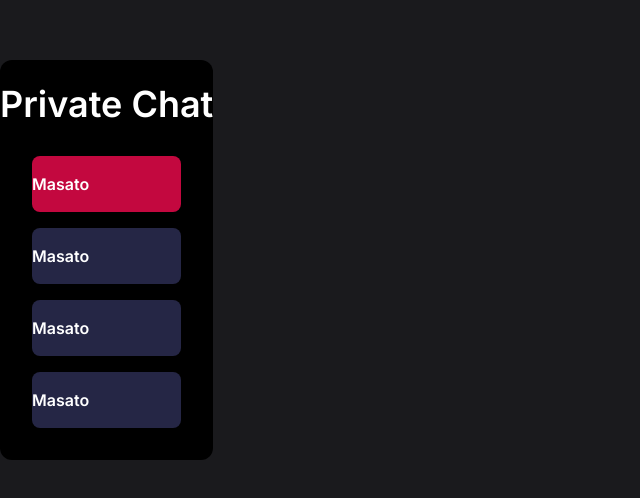
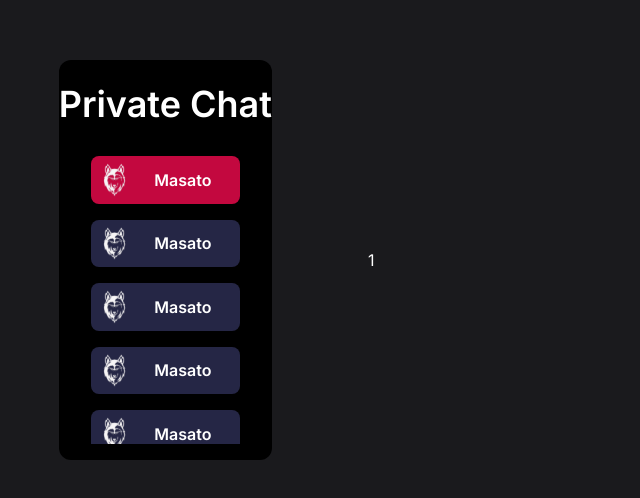
Before and after one commit to ChawinNg/jor-bor-frontend, a Next.js app: page /chats/1 in a window 1280 px wide. Shown: the part 140-638 px from the top of the page, without its empty margins (0-640 px from the left). Built offline with nearby package versions, Linux system fonts and the light colour scheme.

Commit message:
chat box v1

```diff
--- a/src/app/(home)/chats/[id]/page.tsx
+++ b/src/app/(home)/chats/[id]/page.tsx
@@ -1,12 +1,14 @@
+import PrivateChat from "@/components/chat/PrivateChat";
 import PrivateChatList from "@/components/chat/PrivateChatList";
 
 export default function ChatPage({ params }: { params: { id: string } }) {
   return (
-    <div className="flex flex-col h-screen justify-center items-start gap-y-8">
+    <div className="flex flex-row h-screen justify-center items-center gap-y-8 gap-x-24">
       <div className="flex flex-col w-1/6 justify-center bg-black h-1/2 gap-y-6 py-4 items-center rounded-xl">
         <div className="text-4xl font-semibold py-2">Private Chat</div>
         <PrivateChatList id={params.id} />
       </div>
+      <PrivateChat id={params.id} />
     </div>
   );
 }
--- a/src/app/layout.tsx
+++ b/src/app/layout.tsx
@@ -5,7 +5,7 @@ import "./globals.css";
 const inter = Inter({ subsets: ["latin"] });
 
 export const metadata: Metadata = {
-  title: "Create Next App",
+  title: "Ultimate Werewolf",
   description: "Generated by create next app",
 };
 
--- a/src/components/chat/PrivateChat.tsx
+++ b/src/components/chat/PrivateChat.tsx
@@ -1,3 +1,7 @@
 export default function PrivateChat({ id }: { id: string }) {
-
+  return (
+    <div className="w-4/6">
+      <div className="w-full">{id}</div>
+    </div>
+  );
 }
--- a/src/components/chat/PrivateChatCard.tsx
+++ b/src/components/chat/PrivateChatCard.tsx
@@ -1,3 +1,4 @@
+import Image from "next/image";
 export default function PrivateChatCard({
   isChat,
   name,
@@ -7,11 +8,20 @@ export default function PrivateChatCard({
 }) {
   return (
     <div
-      className={`flex flex-row w-full  py-4 justify-between rounded-lg text-base  font-semibold items-center  ${
+      className={`flex flex-row w-full justify-between rounded-lg text-base  font-semibold items-center  ${
         !isChat ? "bg-ui-accent" : "bg-ui-red"
       }`}
     >
-      <div className="w-full text-left">{name}</div>
+      <div className="relative flex aspect-square w-20 items-center justify-center overflow-hidden rounded-full">
+        <Image
+          src="/img/home/logo.svg"
+          alt={"accountMenu"}
+          draggable={false}
+          fill={true}
+          style={{ objectFit: "cover" }}
+        />
+      </div>
+      <div className="w-full text-left px-4">{name}</div>
     </div>
   );
 }
```
